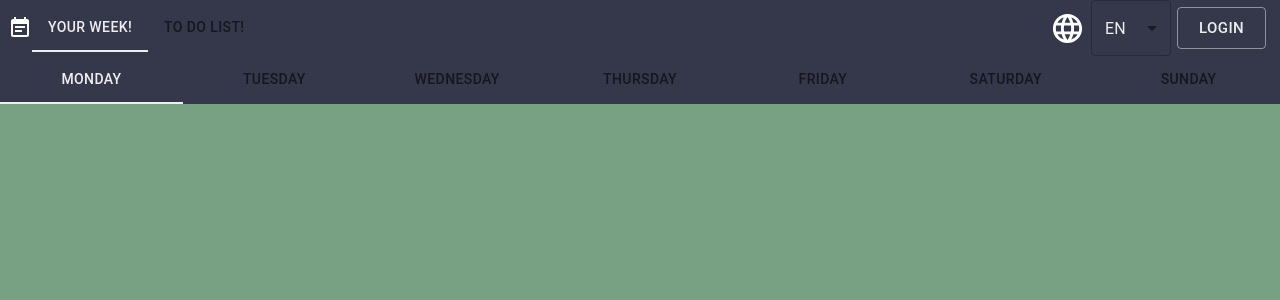
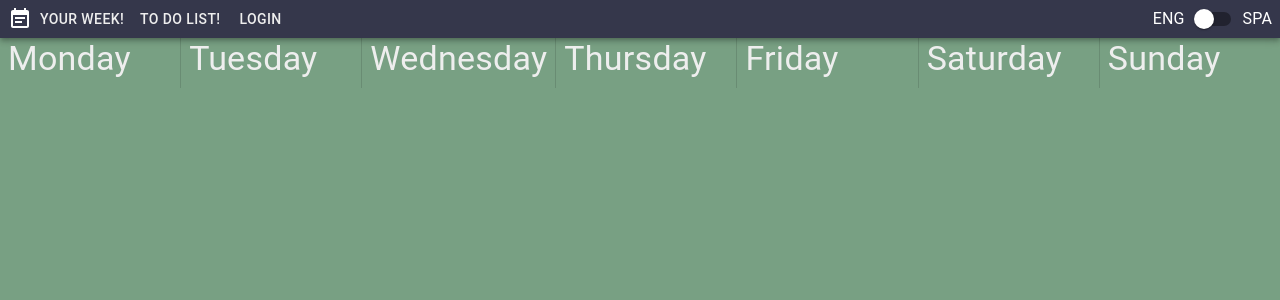
Before and after one commit to LucasMacchi/Asignatures-Project, a React (Create React App) app: page / in a window 1280 px wide. Shown: the top 300 px of the page. Built offline with nearby package versions, Linux system fonts and the light colour scheme.

Commit message:
redising

```diff
--- a/src/Components/Asignature/Asignature.tsx
+++ b/src/Components/Asignature/Asignature.tsx
@@ -3,9 +3,12 @@ import { IAsignature } from '../../interfaces/interfaces'
 import { GlobalContext, AsignaturesContext, UserContext } from '../../Context/Contexts'
 import { useState, useContext } from 'react'
 import hoursParser from '../../utils/hourParser'
-import {Card, CardContent, Typography, CardActions, IconButton} from '@mui/material'
-import CheckCircleOutlineOutlinedIcon from '@mui/icons-material/CheckCircleOutlineOutlined';
-import DeleteForeverOutlinedIcon from '@mui/icons-material/DeleteForeverOutlined';
+import {Box, Typography} from '@mui/material'
+import DeleteIcon from '@mui/icons-material/Delete';import ListItem from '@mui/material/ListItem';
+import ListItemButton from '@mui/material/ListItemButton';
+import ListItemIcon from '@mui/material/ListItemIcon';
+import ListItemText from '@mui/material/ListItemText';
+import Divider from '@mui/material/Divider';
 
 export default function Asignature(prop: IAsignature){
 
@@ -15,52 +18,75 @@ export default function Asignature(prop: IAsignature){
     const userCon = useContext(UserContext)
 
     const asignature = prop
-    const hour = hoursParser(asignature.hour,asignature.minutes).getHours()
-    const minute = hoursParser(asignature.hour,asignature.minutes).getMinutes()
+    let hour = hoursParser(asignature.hour,asignature.minutes).getHours()
+    let minute = hoursParser(asignature.hour,asignature.minutes).getMinutes()
+    const maxwidth_list_item = "95%"
+    let time: string = ""
+    if(hour < 10){
+        time = "0"+hour+":"
+    }
+    else time = hour+":"
+    if(minute < 10){
+        time = time + "0"+minute
+    }
+    else time = time + minute
 
     const [status, _setStatus] = useState("")
 
-    //functions
-    const renderBtns = () => {
-        if(!prop.isDone){
-            return(
-                <CardActions>
-                <IconButton color='error' onClick={deleteBtn}>
-                    <DeleteForeverOutlinedIcon/>
-                </IconButton>
-                <IconButton color='success' onClick={doneBtn}>
-                    <CheckCircleOutlineOutlinedIcon/>
-                </IconButton>
-            </CardActions>
-            )
-        }
+
+
+    const deleteBtn = async () => {
+        if(userCon?.isLogged)  asignatureContext?.taskDelete(prop.id, userCon.user.user_id)
     }
 
-    //Buttons
-    const doneBtn = () => {
-        if(userCon?.isLogged){
-            asignatureContext?.taskDone(prop.id, userCon.user.user_id)
-            if(prop.isCheck) asignatureContext?.taskDelete(prop.id, userCon.user.user_id)
-        }
-
-    }
-    const deleteBtn = () => {
-        if(userCon?.isLogged)asignatureContext?.taskDelete(prop.id, userCon.user.user_id)
-    }
 
     return(
-        <div id='cardAsignatureDiv'>
-        <Card variant="outlined" sx={{width: 900 }}>
-            <CardContent>
-                {asignature.isCheck ? status : <Typography variant='subtitle1' gutterBottom>{global?.translation.days[asignature.day]} - {hour}:{minute}</Typography>}
-                <Typography variant='h5' >{asignature.title}</Typography>
-                <Typography variant='body1'>{asignature.description}</Typography>
-                {prop.isDone && <CheckCircleOutlineOutlinedIcon color='success' fontSize='large'/>}
-            </CardContent>
-            {renderBtns()}
-        </Card>
-        </div>
+    <ListItem  sx={{bgcolor: 'background.paper', borderRadius: 2, marginTop: 2, padding: 1, width: asignature.isCheck ?  "1000px" : maxwidth_list_item}} alignItems='flex-start'>
+
+        <ListItemButton sx={{width: "10%", padding: 0, marginRight: 1.4}} dense alignItems='flex-start' onClick={deleteBtn}>
+            <ListItemIcon>
+                <DeleteIcon fontSize={asignature.isCheck ? "large" : "small"} color='error'/>
+            </ListItemIcon>
+        </ListItemButton>
+        <ListItemText
+        sx={{width: asignature.isCheck ? maxwidth_list_item : "100%"}}
+         primary={<Typography gutterBottom paragraph={true} variant={asignature.isCheck ? "h3" : "subtitle1"} color="secondary">{ asignature.isCheck ? asignature.title : time}</Typography>}
+         secondary={
+            <Box>
+                <Divider/>
+                <Typography gutterBottom paragraph={true} variant={"subtitle1"} color="secondary" display={ asignature.isCheck ? "none" : "block"}>{asignature.title}</Typography>
+                <Typography sx={{wordWrap: "break-word" }} gutterBottom paragraph={true} variant={asignature.isCheck ? "subtitle1" : "caption"} color="secondary">{asignature.description}</Typography>
+            </Box>
+         }
+
+         >
+
+         </ListItemText>
+
+
+
+    </ListItem>
 
     )
 
 }
+/*
+id='item-list' aria-haspopup="true" onClick={handleClick} aria-controls={menu ? 'item-menu' : undefined} aria-expanded={menu ? 'true' : undefined}
+        <Menu
+            id='item-menu'
+            anchorEl={anchorEl}
+            open={menu}
+            onClose={handleClose}
+            MenuListProps={{
+                'aria-labelledby': 'item-list',
+              }}
+        >
+            <MenuItem>Action 1</MenuItem>
+            <MenuItem>Action 2</MenuItem>
+            <MenuItem>Action 3</MenuItem>
+        </Menu>
+
+        <ListItemButton onClick={deleteBtn}><DeleteForeverOutlinedIcon color='error'/></ListItemButton>
+        {renderBtns_done()}
+        <Button id='item-list' onClick={handleClick} aria-haspopup="true" aria-controls={menu ? 'item-menu' : undefined} aria-expanded={menu ? 'true' : undefined} >aaaaaa</Button>
+        */
--- a/src/Components/Days/Days.tsx
+++ b/src/Components/Days/Days.tsx
@@ -1,9 +1,12 @@
 import "./Days.css"
 import { useState, useContext, useEffect } from "react"
 import { AsignaturesContext, GlobalContext, UserContext } from "../../Context/Contexts"
-import { Tabs, Tab, Box } from "@mui/material"
+import { Tabs, Tab, Box, Button } from "@mui/material"
 import Asignature from "../Asignature/Asignature"
 import SortByHour from "../../utils/sortByHour"
+import Typography from "@mui/material/Typography";
+import List from '@mui/material/List';
+import Divider from '@mui/material/Divider';
 
 export default function Days(){
 
@@ -16,6 +19,9 @@ export default function Days(){
     const changedTab = (e:any, value: number) => setDay(value)
     const currentDay = new Date().getDay()
     const [day, setDay] = useState(currentDay)
+
+    const maxwidth_list_item = "95%"
+    const maxwidth_list = "15%"
 
     //Loader
     useEffect(() => {
@@ -41,22 +47,90 @@ export default function Days(){
 
     return (
         <div id="days_div">
-            <Box sx={{bgcolor: 'background.paper'}}>
-                <Tabs value={day} centered variant="fullWidth" textColor="secondary" indicatorColor="secondary" onChange={changedTab}>
-                    <Tab value={1} label={global?.translation.days[1]}/>
-                    <Tab value={2} label={global?.translation.days[2]}/>
-                    <Tab value={3} label={global?.translation.days[3]}/>
-                    <Tab value={4} label={global?.translation.days[4]}/>
-                    <Tab value={5} label={global?.translation.days[5]}/>
-                    <Tab value={6} label={global?.translation.days[6]}/>
-                    <Tab value={0} label={global?.translation.days[0]}/>
-                </Tabs>
+            <Box sx={{ display: "flex", marginRight: 1, marginLeft: 1}}>
+                <Box sx={{ display: "flex", width: maxwidth_list, height: "100%", marginRight: 1}}>
+                    <List
+
+                    subheader={<Typography variant="h4" color="secondary">{global?.translation.days[1]}</Typography>}
+                    >
+                        {day_activities(1)}
+                    </List>
+                </Box>
+                <Divider orientation="vertical" flexItem/>
+                <Box sx={{ display: "flex", width: maxwidth_list, height: "100%", marginLeft: 1, marginRight: 1}}>
+                    <List
+                        sx={{width: maxwidth_list_item}}
+                        subheader={<Typography variant="h4" color="secondary">{global?.translation.days[2]}</Typography>}
+                        >
+                            {day_activities(2)}
+                        </List>
+                </Box>
+                <Divider orientation="vertical" flexItem/>
+                <Box sx={{ display: "flex", width: maxwidth_list, height: "100%", marginLeft: 1, marginRight: 1}}>
+                    <List
+                        sx={{width: maxwidth_list_item}}
+                        subheader={<Typography variant="h4" color="secondary">{global?.translation.days[3]}</Typography>}
+                        >
+                            {day_activities(3)}
+                    </List>
+                </Box>
+                <Divider orientation="vertical" flexItem/>
+                <Box sx={{ display: "flex", width: maxwidth_list, height: "100%", marginLeft: 1, marginRight: 1}}>
+                    <List
+                        sx={{width: maxwidth_list_item}}
+                        subheader={<Typography variant="h4" color="secondary">{global?.translation.days[4]}</Typography>}
+                        >
+                            {day_activities(4)}
+                    </List>
+                </Box>
+                <Divider orientation="vertical" flexItem/>
+                <Box sx={{ display: "flex", width: maxwidth_list, height: "100%", marginLeft: 1, marginRight: 1}}>
+                    <List
+                        sx={{width: maxwidth_list_item}}
+                        subheader={<Typography variant="h4" color="secondary">{global?.translation.days[5]}</Typography>}
+                        >
+                            {day_activities(5)}
+                    </List>
+                </Box>
+                <Divider orientation="vertical" flexItem/>
+                <Box sx={{ display: "flex", width: maxwidth_list, height: "100%", marginLeft: 1, marginRight: 1}}>
+                    <List
+                        sx={{width: maxwidth_list_item}}
+                        subheader={<Typography variant="h4" color="secondary">{global?.translation.days[6]}</Typography>}
+                        >
+                            {day_activities(6)}
+                    </List>
+                </Box>
+                <Divider orientation="vertical" flexItem/>
+                <Box sx={{ display: "flex", width: maxwidth_list, height: "100%", marginLeft: 1}}>
+                    <List
+                        sx={{width: maxwidth_list_item}}
+                        subheader={<Typography variant="h4" color="secondary">{global?.translation.days[0]}</Typography>}
+                        >
+                            {day_activities(0)}
+                    </List>
+                </Box>
+
+
             </Box>
 
-            {day_activities(day)}
+
 
 
 
         </div>
     )
 }
+/*
+{day_activities(day)}
+
+<Tabs value={day} centered variant="fullWidth" textColor="secondary" indicatorColor="secondary" onChange={changedTab}>
+<Tab value={1} label={global?.translation.days[1]}/>
+<Tab value={2} label={global?.translation.days[2]}/>
+<Tab value={3} label={global?.translation.days[3]}/>
+<Tab value={4} label={global?.translation.days[4]}/>
+<Tab value={5} label={global?.translation.days[5]}/>
+<Tab value={6} label={global?.translation.days[6]}/>
+<Tab value={0} label={global?.translation.days[0]}/>
+</Tabs>
+*/
--- a/src/Components/Header/Header.tsx
+++ b/src/Components/Header/Header.tsx
@@ -4,34 +4,44 @@ import { GlobalContext, UserContext } from "../../Context/Contexts";
 import UserData from "./userData";
 //Material import
 import { AppBar, Box } from "@mui/material";
-import Tabs from '@mui/material/Tabs';
-import Tab from '@mui/material/Tab';
 import Button from "@mui/material/Button";
-import CalendarMonthIcon from '@mui/icons-material/CalendarMonth';
-import CheckBoxIcon from '@mui/icons-material/CheckBox';
 import Select, { SelectChangeEvent } from '@mui/material/Select';
 import FormControl from '@mui/material/FormControl';
+import Menu from '@mui/material/Menu';
 import MenuItem from '@mui/material/MenuItem';
 import LanguageIcon from '@mui/icons-material/Language';
 import Typography from "@mui/material/Typography";
 import EventNoteIcon from '@mui/icons-material/EventNote';
+import MenuList from '@mui/material/MenuList';
+import Switch from '@mui/material/Switch';
 
 function Header(){
+
+    //menu
+
+    const [anchorEl, setAnchorEl] = useState<null | HTMLElement>(null);
+    const open = Boolean(anchorEl);
+    const handleClick = (event: React.MouseEvent<HTMLElement>) => {
+      setAnchorEl(event.currentTarget);
+    };
+    const handleClose = () => {
+      setAnchorEl(null);
+    };
 
     //context
     const global = useContext(GlobalContext)
     const userCon = useContext(UserContext)
     //states
-    const[tabPos, setTabPos] = useState(0);
-
-    useEffect(() => {
-        if(tabPos === 0) global?.changeType('week')
-        else global?.changeType('check')
-    },[tabPos])
-
+    const [check, setChecked] = useState(false)
     //functions
-    const changedTab = async (e:any, value: number) => {
-        setTabPos(value)
+    const handleChange = (event: React.ChangeEvent<HTMLInputElement>) => {
+        setChecked(event.target.checked);
+        if(event.target.checked === true) global?.changeLanguage("spa")
+        else global?.changeLanguage("en")
+    };
+    const changedTab = (value: number) => {
+        if(value === 1) global?.changeType("check")
+        else global?.changeType("week")
     }
     const changeLanguage = (event: SelectChangeEvent) => {
         global?.changeLanguage(event.target.value)
@@ -44,14 +54,20 @@ function Header(){
     const loginDisplay = () => {
         if(userCon?.isLogged){
             return(
-                <Box display={"flex"} alignItems={"center"}>
+                <Menu
+                id="basic-menu"
+                anchorEl={anchorEl}
+                open={open}
+                onClose={handleClose}
+                MenuListProps={{
+                  'aria-labelledby': 'basic-button',
+                }}
+            >
+                <MenuList>
                     <UserData/>
-                </Box>
-            )
-        }
-        else{
-            return(
-                <Button variant="outlined" color="secondary" size="large" onClick={loginBtn}>Login</Button>
+                </MenuList>
+
+            </Menu>
             )
         }
     }
@@ -61,21 +77,23 @@ function Header(){
             <div id="navBar-Tab">
                 <Box sx={{display: "flex", alignItems: "center"}}>
                 <EventNoteIcon/>
-                <Tabs value={tabPos} textColor="secondary" indicatorColor="secondary" onChange={changedTab}>
-                    <Tab label={global?.translation.types.week} value={0}/>
-                    <Tab label={global?.translation.types.todo} value={1}/>
-                </Tabs>
+                <Button color="secondary" onClick={() => changedTab(0)}>{global?.translation.types.week}</Button>
+                <Button color="secondary" onClick={() => changedTab(1)}>{global?.translation.types.todo}</Button>
+                <Button color="secondary"
+                    id="basic-button"
+                    aria-controls={open ? 'basic-menu' : undefined}
+                    aria-haspopup="true"
+                    aria-expanded={open ? 'true' : undefined}
+                    onClick={userCon?.isLogged ? handleClick : loginBtn}>
+                    {userCon?.isLogged ? global?.translation.user_info.user_information : global?.translation.login.log_btn}
+                </Button>
                 </Box>
-                <div id="Login-button">
-                    <LanguageIcon fontSize="large"/>
-                        <FormControl sx={{minWidth: 80}}>
-                            <Select id="language_selector" value={global?.language} onChange={changeLanguage}>
-                                <MenuItem color="secondary" value={'en'}>EN</MenuItem>
-                                <MenuItem value={'spa'}>SPA</MenuItem>
-                            </Select>
-                        </FormControl>
-                    {loginDisplay()}
-                </div>
+                <Box display={"flex"} alignItems={"center"}>
+                    <Typography>ENG</Typography>
+                        <Switch checked={check} onChange={(handleChange)} color="secondary"/>
+                    <Typography>SPA</Typography>
+                </Box>
+                {loginDisplay()}
             </div>
 
         </AppBar>
@@ -83,3 +101,10 @@ function Header(){
 }
 
 export default Header;
+
+/*
+                <Tabs value={tabPos} textColor="secondary" indicatorColor="secondary" onChange={changedTab}>
+                    <Tab label={global?.translation.types.week} value={0}/>
+                    <Tab label={global?.translation.types.todo} value={1}/>
+                </Tabs>
+                */
--- a/src/Components/TodoList/ToDoList.tsx
+++ b/src/Components/TodoList/ToDoList.tsx
@@ -1,10 +1,18 @@
 import './ToDoList.css'
 import { useContext } from "react"
-import { AsignaturesContext } from "../../Context/Contexts"
+import { AsignaturesContext, GlobalContext} from "../../Context/Contexts"
 import Asignature from '../Asignature/Asignature'
+import List from '@mui/material/List';
+import { Tabs, Tab, Box, Button } from "@mui/material"
+import Typography from "@mui/material/Typography";
+import Divider from '@mui/material/Divider';
+
+
 export default function ToDoList(){
     //context
     const asignatures = useContext(AsignaturesContext)
+    const global = useContext(GlobalContext)
+
 
     const day_activities = () => {
         if(asignatures?.asignatures){
@@ -20,8 +28,15 @@ export default function ToDoList(){
     }
 
     return(
-        <div>
+        <Box sx={{ display: "flex", height: "100%", marginRight: 1}}>
+        <List
+            sx={{width: 10000}}
+            subheader={<Typography variant="h3" color="secondary">{global?.translation.types.todo}</Typography>}
+        >
+            <Divider component="li"/>
             {day_activities()}
-        </div>
+        </List>
+
+        </Box>
     )
 }
--- a/src/interfaces/interfaces.ts
+++ b/src/interfaces/interfaces.ts
@@ -145,7 +145,8 @@ export interface Ilanguages {
         title: string,
         description: string,
         time: string,
-        create_task: string
+        create_task: string,
+        day: string
     },
     changer: {
         password_btn: string,
```
Also changed, not shown: src/Components/AddTask/AddTask.tsx (+13 -2 lines), src/Components/Header/userData.tsx (+43 -26 lines), src/utils/translation/english.ts (+4 -3 lines), src/utils/translation/spanish.ts (+4 -3 lines).
